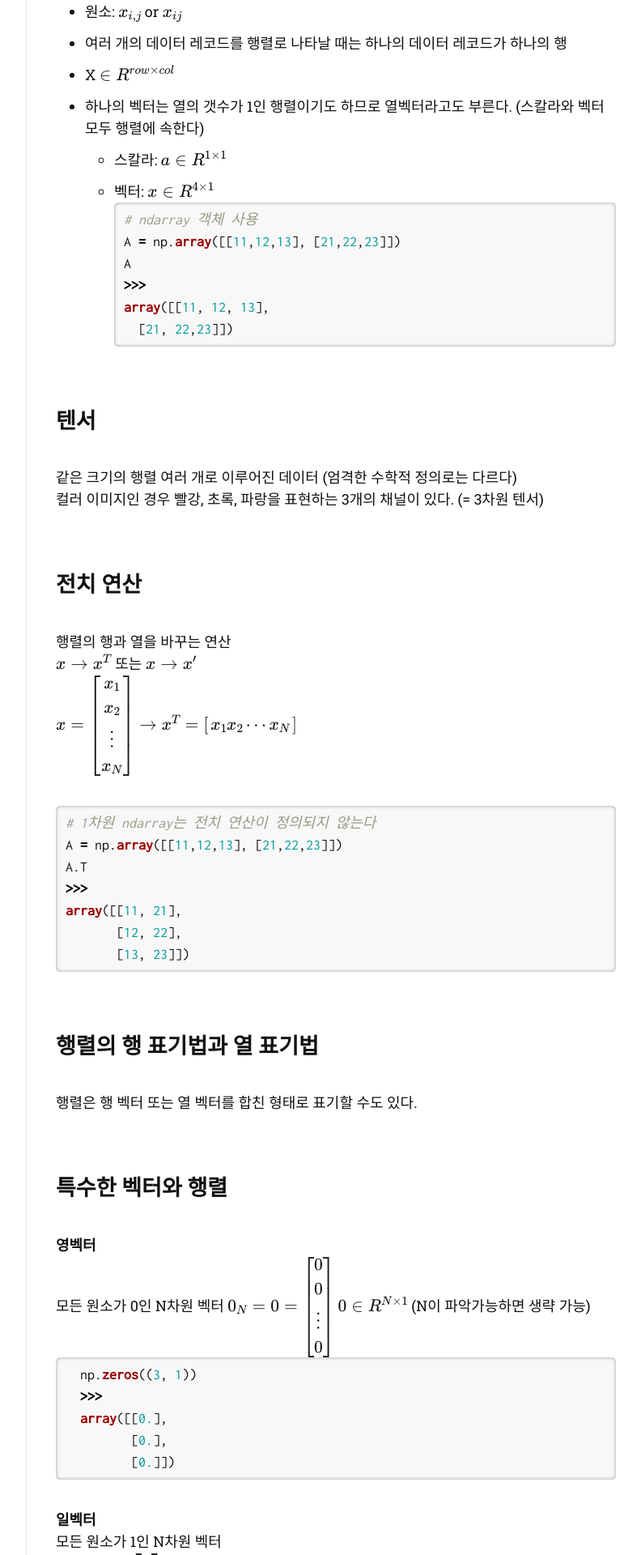
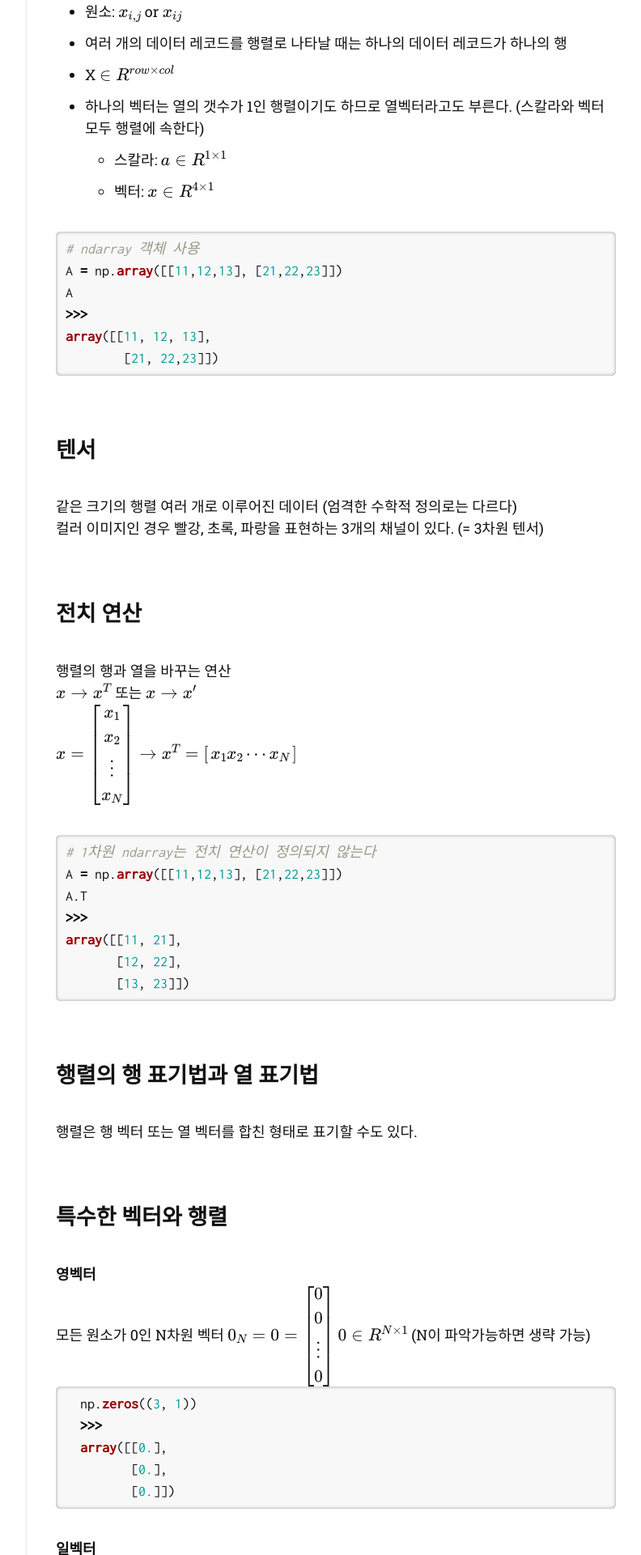
Before and after one commit to dlgur1994/dlgur1994.github.io, a Jekyll site: the page built from _posts/2021-07-15-LinearAlgebra-chap2-1.md, in a window 1280 px wide. Shown: the part 1907-3827 px from the top of the page at 81% size, without its empty margins (357-1149 px from the left). Built offline with Jekyll 4.4.1, drawn with Linux system fonts in a browser that asks for light colours; nearby versions of some CDN libraries; some web fonts are replaced; comment, search, counter and statistics services are not loaded.

Commit message:
2.1 done 21/07/15

````diff
--- a/_posts/2021-07-15-LinearAlgebra-chap2-1.md
+++ b/_posts/2021-07-15-LinearAlgebra-chap2-1.md
@@ -51,6 +51,7 @@
 - 하나의 벡터는 열의 갯수가 1인 행렬이기도 하므로 열벡터라고도 부른다. (스칼라와 벡터 모두 행렬에 속한다)
     - 스칼라: $$a \in R^{1 \times 1}$$
     - 벡터: $$x \in R^{4 \times 1}$$
+
 ```python
 # ndarray 객체 사용
 A = np.array([[11,12,13], [21,22,23]])
@@ -107,13 +108,13 @@
     ```
 
 **정방행렬**
-: 행의 갯수와 열의 갯수가 같은 행렬<br/>
+: 행의 갯수와 열의 갯수가 같은 행렬<br/><br/>
 
 **대각행렬**
 : 모든 비대각 요소가 0인 행렬 (정방행렬이 아니여도 됨)<br/>
 (주)대각: 행과 열이 같은 위치<br/>
 비대각: 나머지<br/>
-$$D = \begin{bmatrix}d_1 && 0 && \cdots && 0\\0 && d_2 && \cdots && 0\\\vdots && \vdots && \dots && \vdots\\0 && 0 && \cdots && d_N\end{bmatrix}$$<br/>
+$$D = \begin{bmatrix}d_1 && 0 && \cdots && 0\\0 && d_2 && \cdots && 0\\\vdots && \vdots && \dots && \vdots\\0 && 0 && \cdots && d_N\end{bmatrix}$$<br/><br/>
 
 **항등행렬**
 : 대각 행렬 중에서 모든 대각성분이 1인 대각행렬<br/>
````
